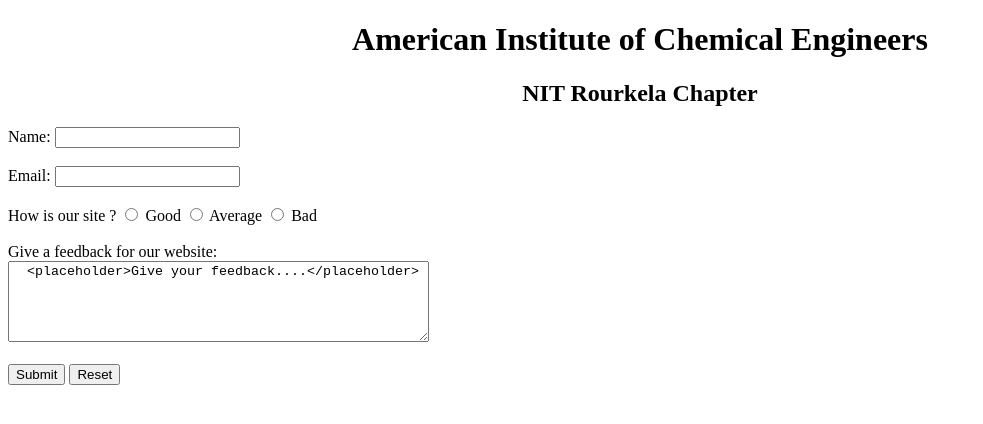
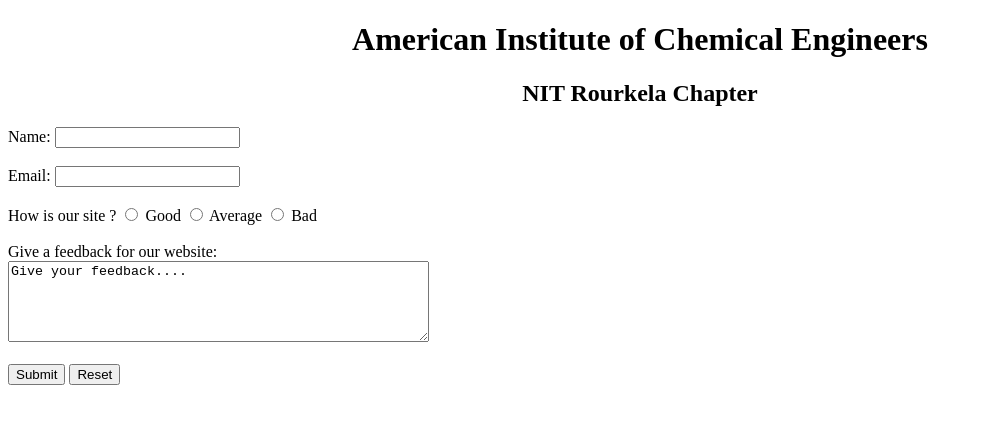
Before and after one commit to aiche-task2/aiche-task1.github.io, a plain HTML site: page index.html in a window 1280 px wide. Shown: the whole page, without its empty margins (0-983 px from the left). Drawn offline with Linux system fonts and the light colour scheme.

Commit message:
Update index.html

```diff
--- a/index.html
+++ b/index.html
@@ -25,8 +25,8 @@ How is our site ?
 <br><br>
 
 Give a feedback for our website: <br>
-<textarea cols="50" rows="5">
-  <placeholder>Give your feedback....</placeholder>
+<textarea cols="50" rows="5" placeholder="Give your feedback....">
+Give your feedback....
 </textarea>
 <br><br>
 
```
